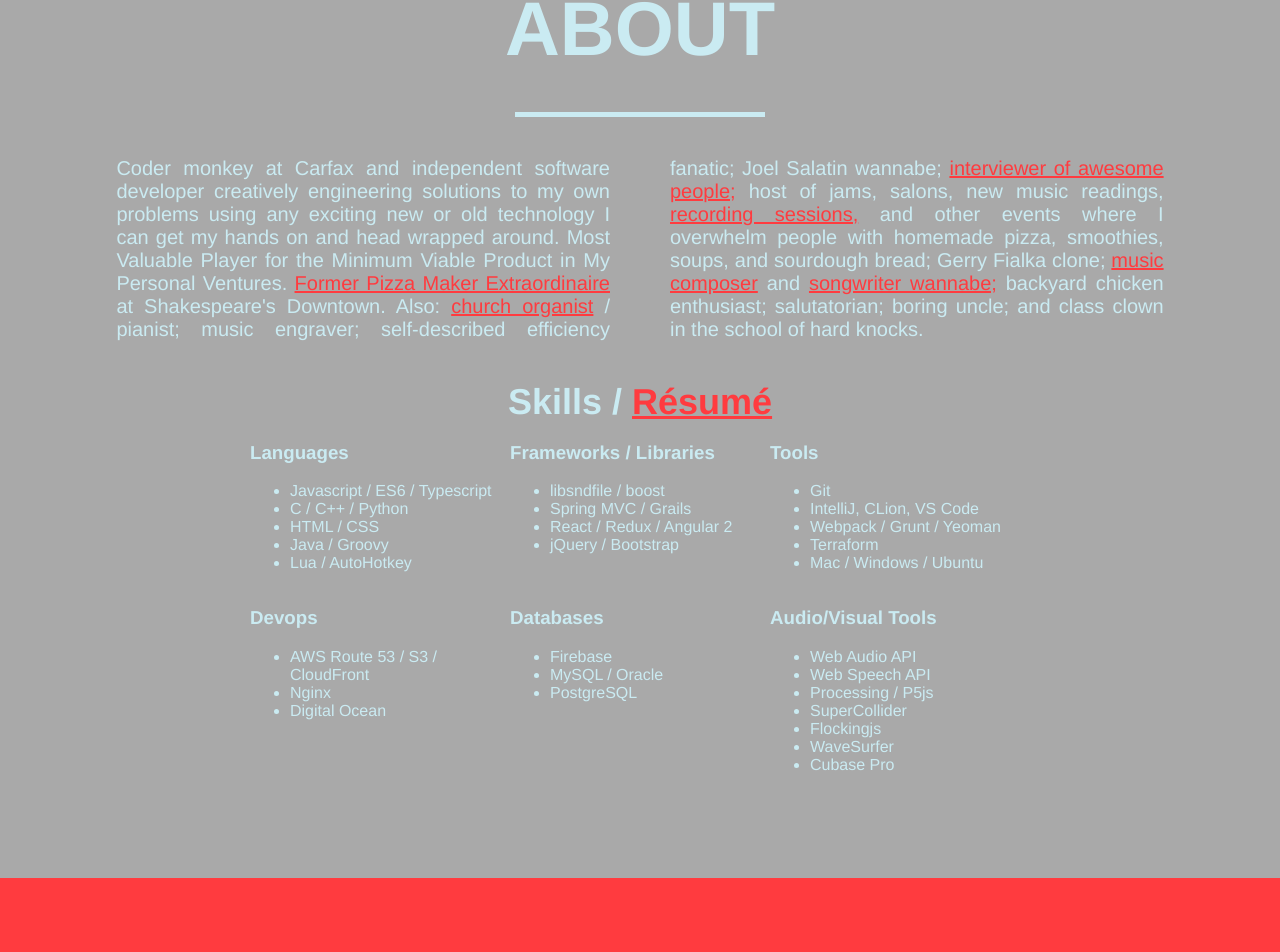
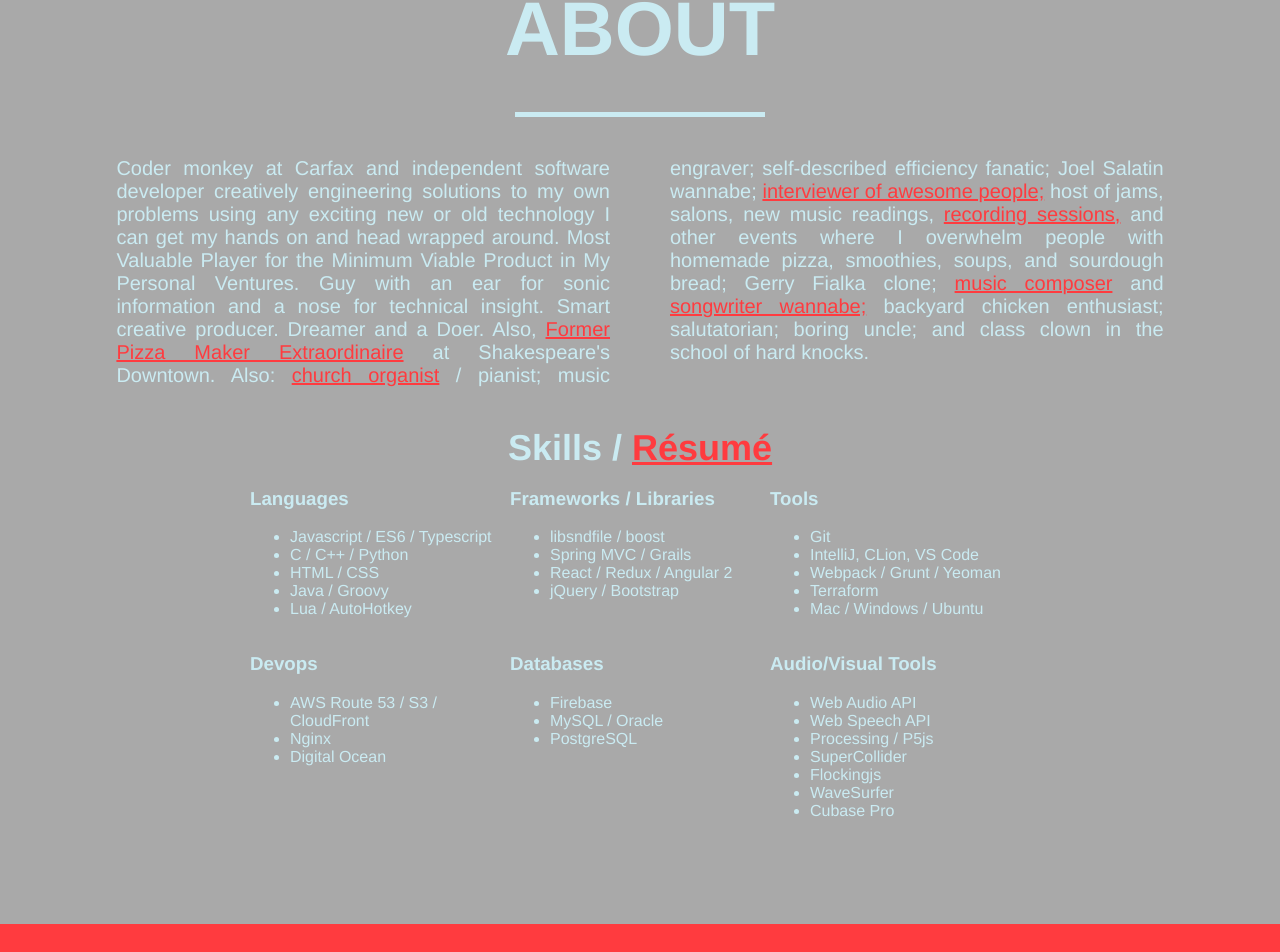
Before and after one commit to jsphweid/josephweidinger.com, a React app: page / in a window 1280 px wide. Shown: the part 2693-3645 px from the top of the page. Built offline with nearby package versions, Linux system fonts and the light colour scheme; the HTML template or start-up script is replaced by a standard one.

Commit message:
update bio / about

```diff
--- a/src/app/about/about.tsx
+++ b/src/app/about/about.tsx
@@ -27,9 +27,12 @@ export default class About extends React.Component<AboutProps> {
                     engineering solutions to my own problems using any exciting new or
                     old technology I can get my hands on and head wrapped around. Most
                     Valuable Player for the Minimum Viable Product in My Personal
-                        Ventures. <a href={shakes}>Former Pizza Maker Extraordinaire</a> at
-                        Shakespeare's Downtown. Also: <a href={organ}>church organist</a> / pianist; music engraver;
-                        self-described efficiency fanatic; Joel Salatin wannabe; <a href={interviews}>interviewer
+                    Ventures. Guy with an ear for sonic information and a nose for technical
+                    insight. Smart creative producer. Dreamer and a Doer.
+                    Also, <a href={shakes}>Former Pizza Maker Extraordinaire</a> at
+                    Shakespeare's Downtown. Also: <a href={organ}>church organist</a> /
+                    pianist; music engraver; self-described efficiency fanatic; Joel
+                    Salatin wannabe; <a href={interviews}>interviewer
                     of awesome people;</a> host of jams, salons, new music
                     readings, <a href={woodshed}>recording sessions,</a> and other events
                     where I overwhelm people with homemade pizza, smoothies, soups, and
```
Also changed, not shown: 1 other file (tests, documents, lock files or other folders). Lines whose indentation alone changed are shown as unchanged.
